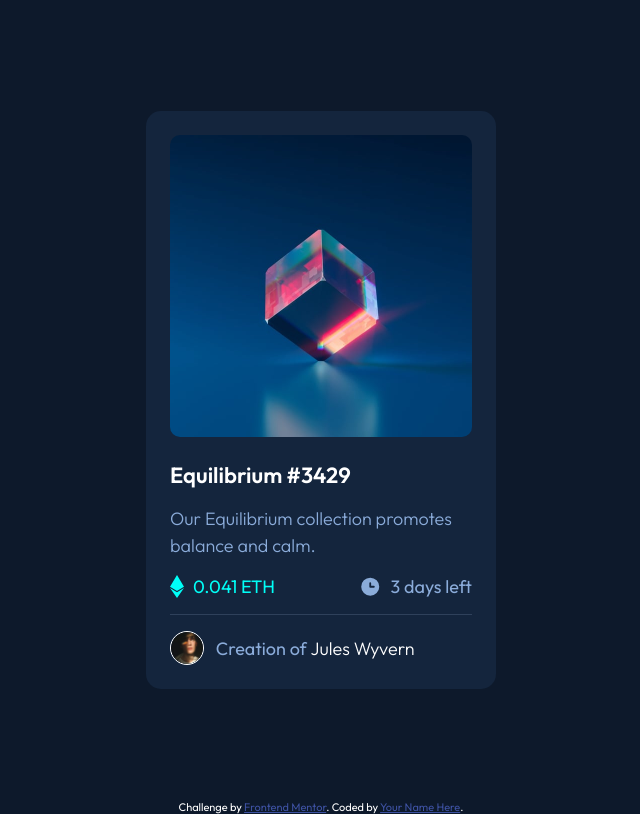
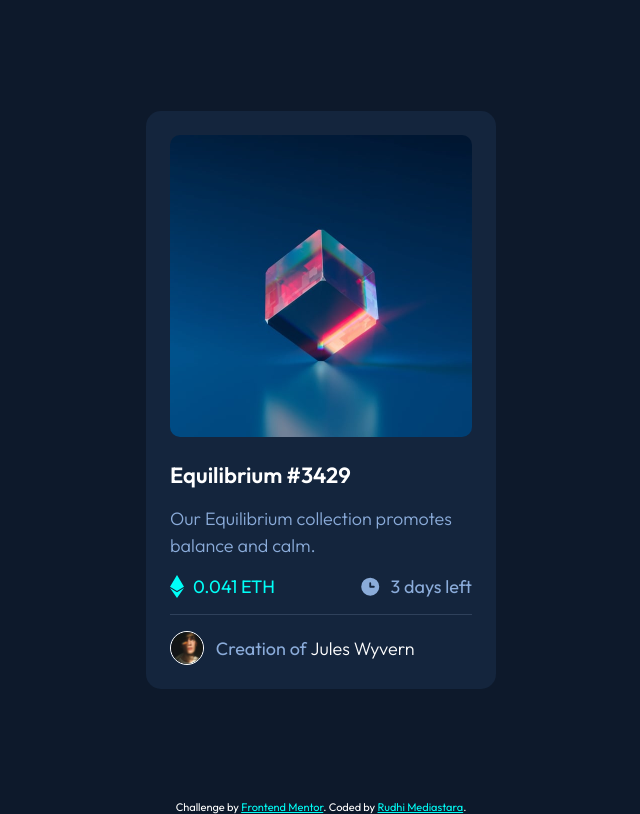
Before and after one commit to rudimediaz/fem-nft-preview-card, a website built with Vite: page index.html in a window 1280 px wide. Shown: the whole page, without its empty margins (319-959 px from the left). Built offline with nearby package versions, Linux system fonts and the light colour scheme.

Commit message:
fix: link font color

```diff
--- a/index.html
+++ b/index.html
@@ -29,7 +29,7 @@
         text-align: center;
       }
       .attribution a {
-        color: hsl(228, 45%, 44%);
+        color: var(--cyan-1);
       }
     </style>
   </head>
@@ -72,7 +72,7 @@
           Challenge by
           <a href="https://www.frontendmentor.io?ref=challenge" target="_blank"
             >Frontend Mentor</a
-          >. Coded by <a href="#">Your Name Here</a>.
+          >. Coded by <a href="#">Rudhi Mediastara</a>.
         </div>
       </footer>
     </div>
```
